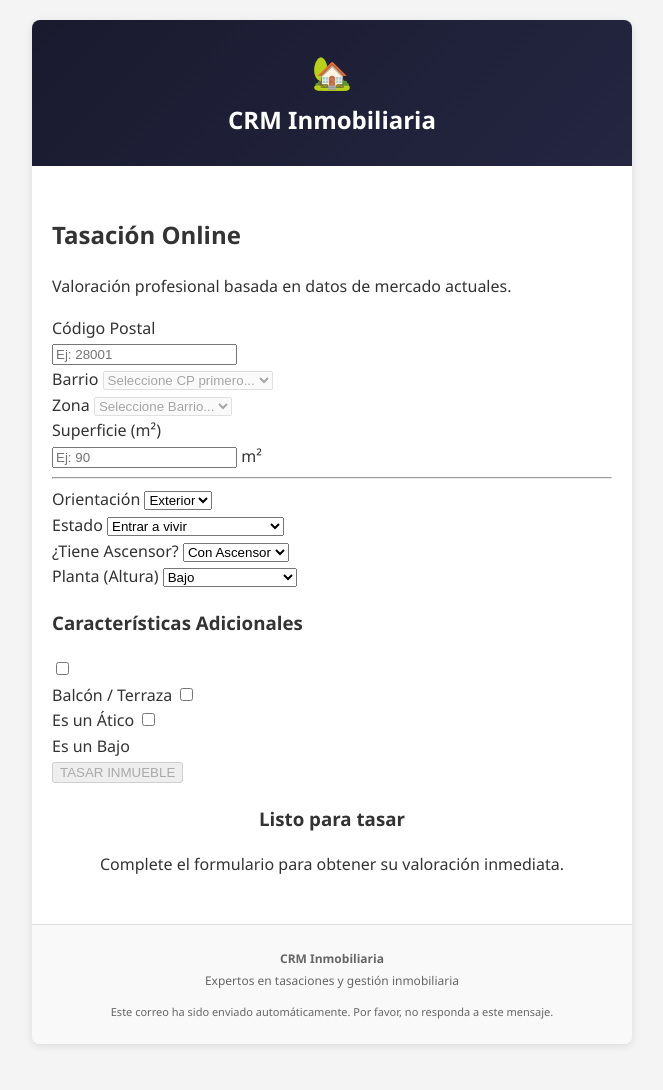
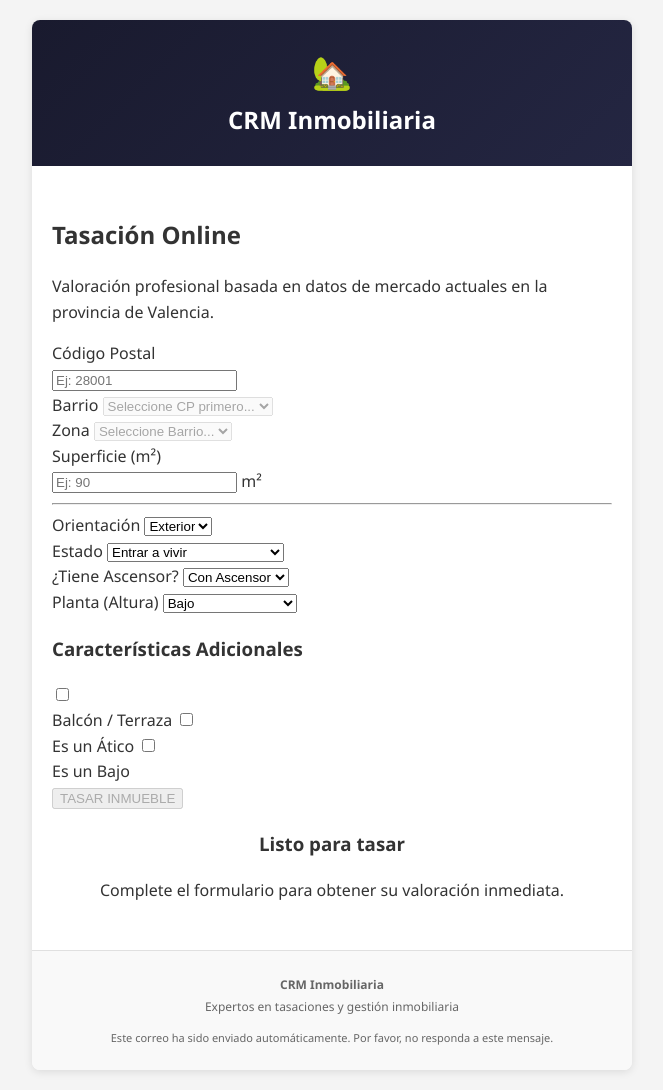
Before and after one commit to OswaldoDomingo/inmobiliaria, a PHP site: template app/views/tasacion/formulario.php in a window 1280 px wide. Shown: the whole page, without its empty margins (308-971 px from the left). Before the commit the page ends 1046 px from the top, so only its background shows below. Run offline with PHP 8.4, Linux system fonts and the light colour scheme; the template is opened without the code that fills it, so the values that code supplies are empty; some libraries are stand-ins or nearby versions.

Commit message:
git commit -m "feat(form): mejorar formulario de contacto
- Actualizar texto descriptivo del formulario
- Añadir target='_blank' a enlace de política

```diff
--- a/app/views/tasacion/formulario.php
+++ b/app/views/tasacion/formulario.php
@@ -8,7 +8,7 @@
                 <i data-lucide="calculator" class="w-8 h-8 opacity-90"></i>
                 <h2 class="text-2xl sm:text-3xl font-bold tracking-tight">Tasación Online</h2>
             </div>
-            <p class="text-indigo-100 opacity-90">Valoración profesional basada en datos de mercado actuales.</p>
+            <p class="text-indigo-100 opacity-90">Valoración profesional basada en datos de mercado actuales en la provincia de Valencia.</p>
         </div>
 
         <div class="p-6 sm:p-8 grid lg:grid-cols-12 gap-8 relative">
@@ -205,7 +205,7 @@
                             <label class="flex items-start gap-3 cursor-pointer">
                                 <input type="checkbox" id="check-privacy" class="gdpr-checkbox mt-1">
                                 <span class="text-xs text-gray-600 leading-tight">
-                                    He leído y acepto la <a href="#" class="text-indigo-600 underline">política de
+                                    He leído y acepto la <a href="/legal/privacidad" class="text-indigo-600 underline" target="_blank">política de
                                         privacidad</a> y el tratamiento de mis datos.
                                 </span>
                             </label>
```
